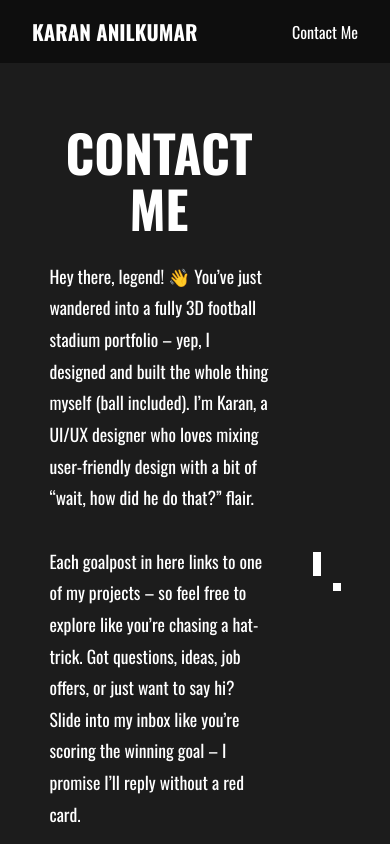
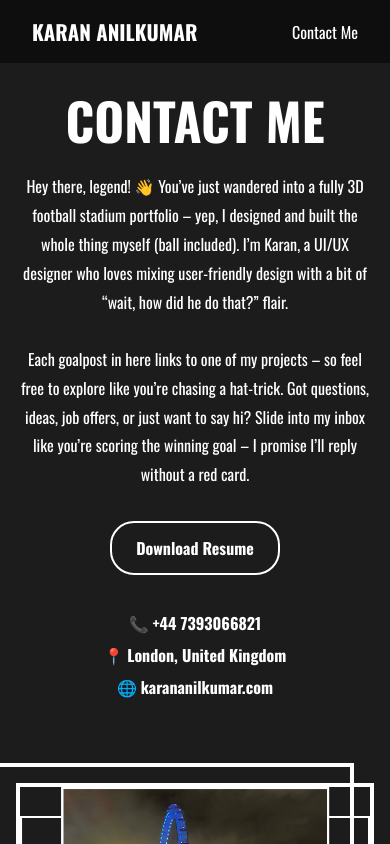
Before and after one commit to KaranA-lab/my-stadium-portfolio, a React (Vite) app: page /contact in a window 390 px wide. Built offline with nearby package versions, Linux system fonts and the light colour scheme.

Commit message:
changed responsiveness for contact page

```diff
--- a/src/App.css
+++ b/src/App.css
@@ -209,3 +209,47 @@ canvas {
     font-size: 13px;
   }
 }
+
+/* === CONTACT PAGE STYLES === */
+
+/* Default desktop layout (text and image side-by-side) */
+.contact-container {
+  display: flex;
+  flex-direction: row;
+  height: 100vh; /* Full screen */
+  overflow-y: auto; /* Enable vertical scroll if needed */
+  padding: 2rem;
+}
+
+/* Image section */
+.contact-image {
+  flex: 1;
+  background-size: cover;
+  background-position: center;
+}
+
+/* Text section */
+.contact-text {
+  flex: 1;
+  padding: 2rem;
+  color: white;
+}
+
+/* Responsive layout for mobile */
+@media (max-width: 768px) {
+  .contact-container {
+    flex-direction: column;
+    height: auto;
+  }
+
+  .contact-image,
+  .contact-text {
+    width: 100%;
+    height: auto;
+  }
+
+  .contact-text {
+    padding: 1rem;
+    text-align: center;
+  }
+}
--- a/src/components/contactpage.jsx
+++ b/src/components/contactpage.jsx
@@ -1,6 +1,15 @@
-import React from 'react';
+import React, { useEffect, useState } from 'react';
 
 export default function ContactPage() {
+  const [isMobile, setIsMobile] = useState(false);
+
+  useEffect(() => {
+    const checkMobile = () => setIsMobile(window.innerWidth < 768);
+    checkMobile();
+    window.addEventListener('resize', checkMobile);
+    return () => window.removeEventListener('resize', checkMobile);
+  }, []);
+
   return (
     <div
       style={{
@@ -8,42 +17,52 @@ export default function ContactPage() {
         backgroundColor: '#1c1c1c',
         color: 'white',
         display: 'flex',
-        alignItems: 'center',
         justifyContent: 'center',
-        padding: '4rem',
+        padding: isMobile ? '2rem 1rem' : '4rem 2rem',
         fontFamily: 'Oswald, sans-serif',
+        overflowY: 'auto',
       }}
     >
       <div
         style={{
           display: 'flex',
-          flexDirection: 'row',
-          gap: '4rem',
+          flexDirection: isMobile ? 'column' : 'row',
+          gap: '3rem',
           maxWidth: '1200px',
           width: '100%',
           alignItems: 'center',
           justifyContent: 'center',
         }}
       >
-        {/* Left Section – Text Content */}
+        {/* Left Section – Text */}
         <div style={{ flex: 1, maxWidth: '600px' }}>
-          <h1 style={{ fontSize: '3rem', marginBottom: '1.5rem' }}>
+          <h1 style={{
+            fontSize: isMobile ? '2.2rem' : '3rem',
+            marginBottom: '1.5rem',
+            textAlign: isMobile ? 'center' : 'left'
+          }}>
             CONTACT ME
           </h1>
-          <p style={{ fontSize: '1.1rem', lineHeight: 1.8, marginBottom: '2rem' }}>
+          <p style={{
+            fontSize: isMobile ? '1rem' : '1.1rem',
+            lineHeight: 1.8,
+            marginBottom: '2rem',
+            textAlign: isMobile ? 'center' : 'left'
+          }}>
             Hey there, legend! 👋 You’ve just wandered into a fully 3D football
-            stadium portfolio – yep, I designed and built the whole thing myself (ball
-            included). I’m Karan, a UI/UX designer who loves mixing user-friendly
-            design with a bit of “wait, how did he do that?” flair.
-            <br />
-            <br />
-            Each goalpost in here links to one of my projects – so feel free to
-            explore like you’re chasing a hat-trick. Got questions, ideas, job
-            offers, or just want to say hi? Slide into my inbox like you’re
-            scoring the winning goal – I promise I’ll reply without a red card.
+            stadium portfolio – yep, I designed and built the whole thing myself (ball included).
+            I’m Karan, a UI/UX designer who loves mixing user-friendly design with a bit of “wait,
+            how did he do that?” flair.
+            <br /><br />
+            Each goalpost in here links to one of my projects – so feel free to explore like
+            you’re chasing a hat-trick. Got questions, ideas, job offers, or just want to say hi?
+            Slide into my inbox like you’re scoring the winning goal – I promise I’ll reply
+            without a red card.
           </p>
 
-          {/* Resume Button (Downloadable) */}
+          <div style={{
+            textAlign: isMobile ? 'center' : 'left'
+          }}>
             <a
               href="/resume.pdf"
               download
@@ -63,19 +82,29 @@ export default function ContactPage() {
             >
               Download Resume
             </a>
+          </div>
 
           {/* Contact Info */}
-          <div style={{ marginTop: '2rem', fontSize: '1rem', lineHeight: 2 }}>
-            <div>
-              📞 <strong>+44 7393066821</strong>
-            </div>
+          <div style={{
+            marginTop: '2rem',
+            fontSize: '1rem',
+            lineHeight: 2,
+            textAlign: isMobile ? 'center' : 'left'
+          }}>
+            <div>📞 <strong>+44 7393066821</strong></div>
             <div>📍 <strong>London, United Kingdom</strong></div>
             <div>🌐 <strong>karananilkumar.com</strong></div>
           </div>
         </div>
 
         {/* Right Section – Image */}
-        <div style={{ flex: 1, position: 'relative', maxWidth: '400px' }}>
+        <div style={{
+          flex: 1,
+          position: 'relative',
+          maxWidth: '400px',
+          width: '100%',
+          marginTop: isMobile ? '2rem' : 0,
+        }}>
           <div
             style={{
               border: '4px solid white',
```
Lines whose indentation alone changed are shown as unchanged.
